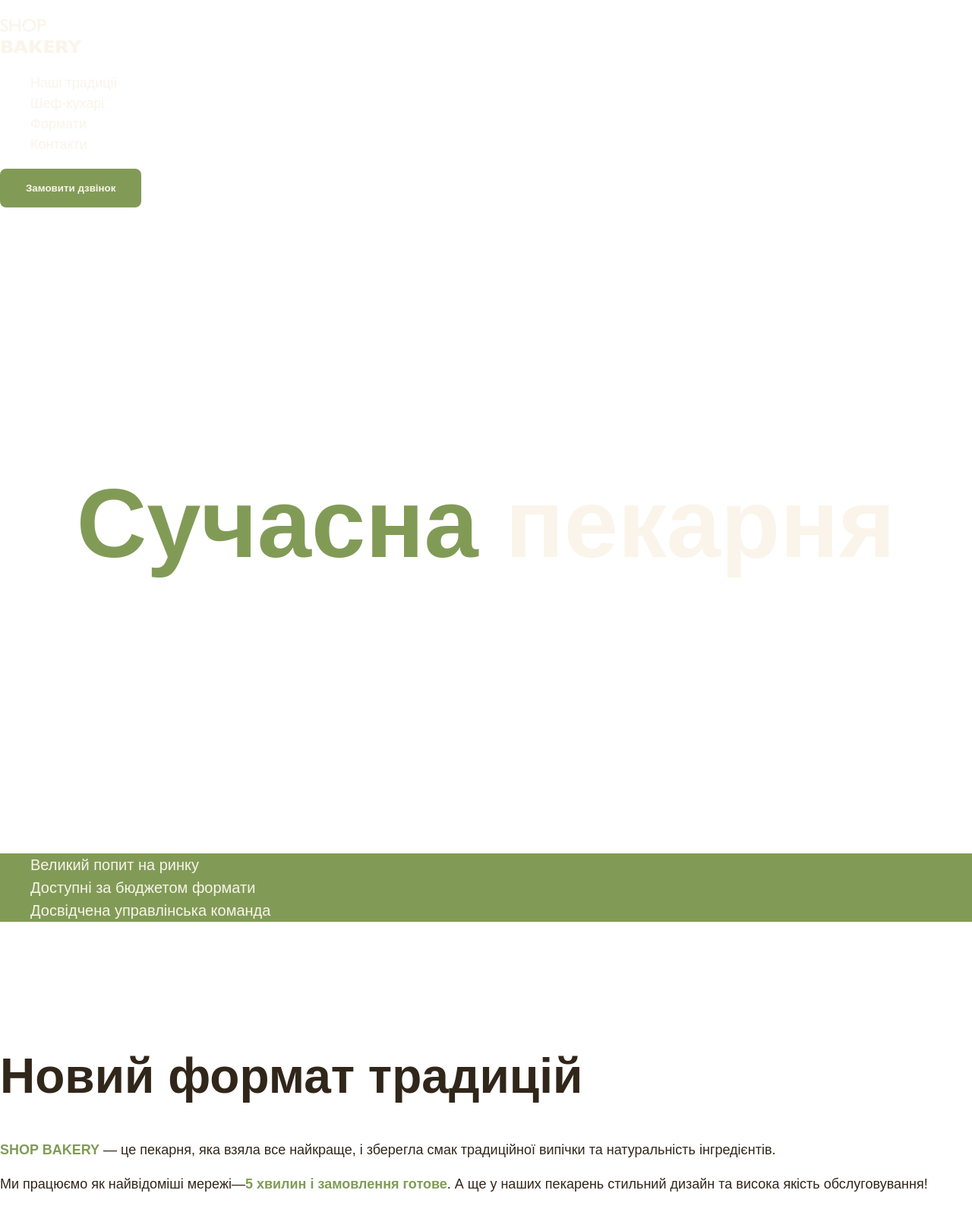
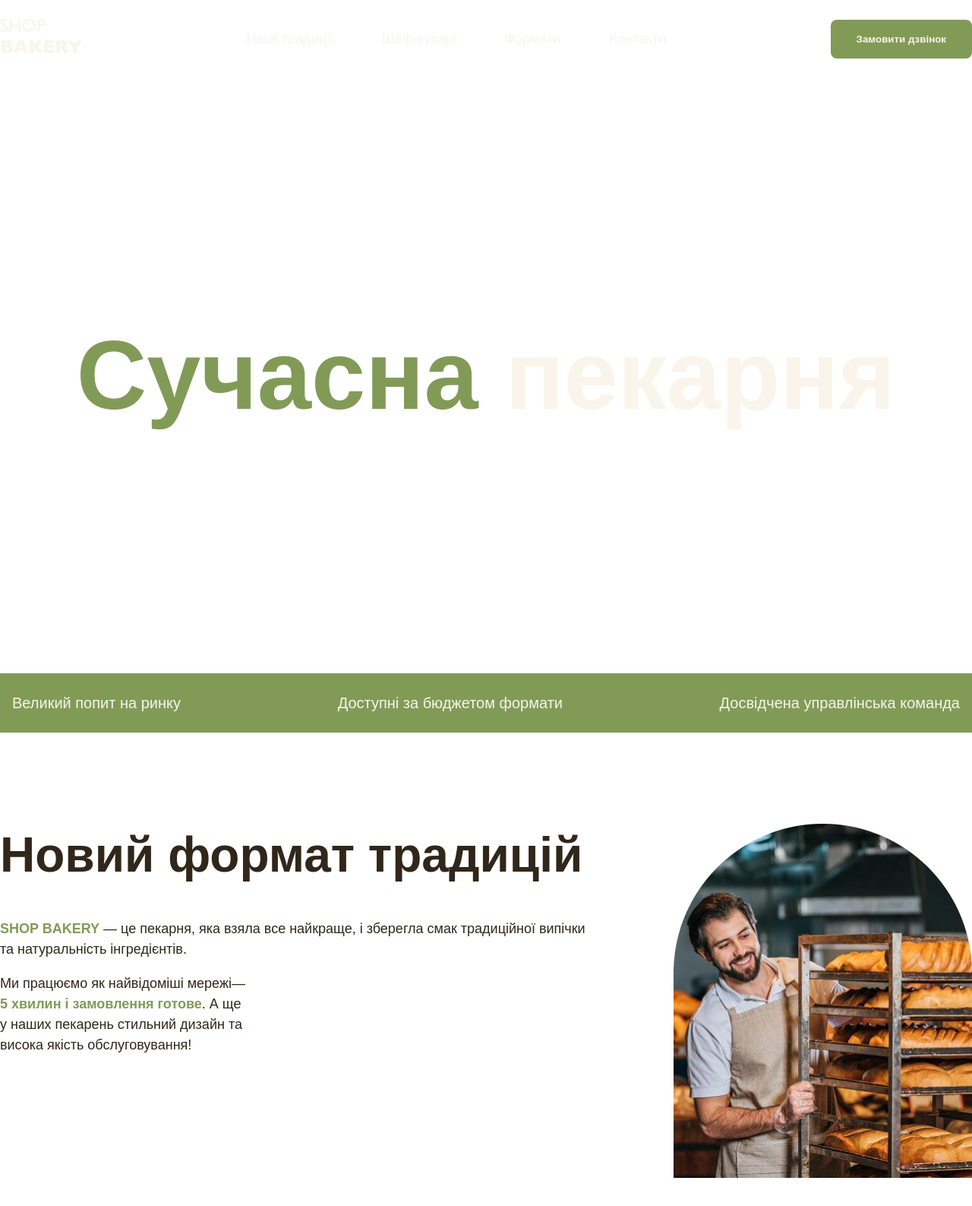
Before and after one commit to freyia-potter/Genius-Spase, a plain HTML site: page index.html in a window 1280 px wide. Shown: the top 1587 px of the page at 76% size. Drawn offline with Linux system fonts and the light colour scheme; a web font is replaced by a local one.

Commit message:
Add files via upload
Add flex

```diff
--- a/index.html
+++ b/index.html
@@ -20,14 +20,15 @@
     <!--парний тег-->
     <header>
       <div class="container">
+        <div class="header-container">
           <!--шапка сторінки (парний тег)-->
-        <nav>
+          <nav class="header-nav">
             <!--навігація (меню) (парний тег)-->
             <a href="./">
               <img src="./images/logo.svg" alt="Лого сучасної пекарні" />
               <!--додавання зображення. одиночний тег-->
             </a>
-          <ul>
+            <ul class="header-menu">
               <!--ненумерований перелік (маркований). парний тег-->
               <li>
                 <a class="menu-link" href="#traditions-section" target="_blank">Наші традиції</a>
@@ -41,6 +42,7 @@
           </nav>
           <button class="button" type="button">Замовити дзвінок</button>
         </div>
+      </div>
     </header>
     <main>
       <!--основний контент сторінки (парний тег)-->
@@ -53,7 +55,7 @@
         </div>
       </section>
       <!--частина сторінки, яка тематично групує вміст і завжди має заголовок (парний тег)-->
-      <section>
+      <section class="advandages-section">
         <div class="container">
           <h2 class="visually-hidden">Наші переваги</h2>
           <ul class="advantages-list">
@@ -65,11 +67,17 @@
       </section>
       <section class="section traditions-section" id="traditions-section">
         <div class="container">
+          <div class="traditions-container">
+            <div class="traditions-content">
               <h2 class="traditions-title section-title">Новий формат традицій</h2>
               <p class="traditions-text"><span class="brand-uppercase">shop bakery</span> — це пекарня, яка взяла все найкраще, і зберегла смак традиційної випічки та натуральність інгредієнтів.</p>
               <!--параграф. парний тег. span використовується для стилізації-->
-          <p class="traditions-text">Ми працюємо як найвідоміші мережі—<span class="brand">5 хвилин і замовлення готове</span>. А ще у наших пекарень стильний дизайн та висока якість обслуговування!</p>
+              <p class="traditions-text limited">Ми працюємо як найвідоміші мережі—<span class="brand">5 хвилин і замовлення готове</span>. А ще у наших пекарень стильний дизайн та висока якість обслуговування!</p>
+            </div>
+            <div class="traditions-image">
               <img src="./images/Mask_group.jpg" alt="Чоловік зі стійкою батонів" />
+            </div>
+          </div>
         </div>
       </section>
       <section class="section" id="chef-section">
@@ -102,9 +110,9 @@
       <section class="section" id="format-section">
         <div class="container">
           <h2 class="formats-title section-title text-center">Формати</h2>
-          <ul>
-            <li>
-              <article>
+          <ul class="formats-list">
+            <li class="formats-item">
+              <article class="format-card">
                 <h3 lang="en" class="format-title">Walrus</h3>
                 <p class="format-text">Площа: до 120 м2</p>
                 <p class="format-text">Меню: розширене меню</p>
@@ -112,8 +120,8 @@
                 <p class="format-text">Посадкові місця: є</p>
               </article>
             </li>
-            <li>
-              <article>
+            <li class="formats-item">
+              <article class="format-card">
                 <h3 lang="en" class="format-title">Horseshoe</h3>
                 <div class="format-text">
                   <p>Площа: до 25 м2</p>
@@ -123,8 +131,8 @@
                 </div>
               </article>
             </li>
-            <li>
-              <article>
+            <li class="formats-item">
+              <article class="format-card">
                 <h3 lang="en" class="format-title">Handlebar</h3>
                 <div class="format-text">
                   <p>Площа: до 15 м2</p>
--- a/style.css
+++ b/style.css
@@ -67,6 +67,8 @@ address {
 }
 ul {
   list-style-type: none;
+  margin: 0px;
+  padding: 0px;
 }
 .visually-hidden {
   position: absolute;
@@ -118,6 +120,25 @@ ul {
   font-weight: 600;
 }
 
+/*Header*/
+.header-container {
+  display: flex;
+  align-items: center;
+  gap: 40px;
+}
+.header-nav {
+  flex-grow: 1;
+  display: flex;
+  align-items: center;
+  gap: 40px;
+}
+.header-menu {
+  display: flex;
+  gap: 64px; /*додає відступи до флекс-елементів всередині контейнеру*/
+  flex-grow: 1; /*розтягує контент на все вільне місце*/
+  justify-content: center; /*відцентрували*/
+}
+
 /*Hero-section*/
 .hero-section {
   padding: 272px 0;
@@ -134,21 +155,38 @@ ul {
   color: var(--colour-brand-light);
 } /*rgba - a для задавання прозорості 1 - не прозорий, 0 - прозорий*/
 
+/*Advantages-section*/
+.advandages-section {
+  background-color: var(--colour-brand-light);
+  padding: 0px 16px; /*РАЗОБПАТЬСЯ С 24 ПИКСЕЛЯМИ. ОТКУДА ЛЕЗЕТ?*/
+}
+.advantages-list {
+  display: flex;
+  justify-content: space-between; /*атрибут забезпечує рівні відстані між айтемами*/
+  gap: 40px;
+}
+.advantages-item {
+  color: var(--colour-primary-light);
+  font-size: 20px;
+  font-weight: 300;
+}
 /*Tradition-section*/
 .traditions-section {
   padding-top: 96px;
 }
+.traditions-container {
+  display: flex;
+  justify-content: space-between;
+  gap: 100px;
+}
+.traditions-content {
+  min-width: 710px;
+  gap: 40px;
+}
 .traditions-title {
   margin-bottom: 42px;
 }
-.advantages-list {
-  color: var(--colour-primary-light);
-  background-color: var(--colour-brand-light);
-}
-.advantages-item {
-  font-size: 20px;
-  font-weight: 300;
-}
+
 .section-title {
   font-size: 64px;
   font-weight: 900;
@@ -165,6 +203,9 @@ ul {
 .traditions-text .brand {
   color: var(--colour-brand-light);
   font-weight: 600;
+}
+.traditions-text.limited {
+  max-width: 330px;
 }
 
 /*Chef-section*/
@@ -194,9 +235,21 @@ ul {
   font-size: 24px;
   font-weight: 600;
 }
+.formats-list {
+  display: flex;
+  gap: 20px;
+}
+.formats-item {
+  flex-basis: calc((100% - 40px) / 3);
+}
 .format-text {
   font-size: 14px;
   font-weight: 300;
+}
+.format-card {
+  border: 1px solid lightgray;
+  border-radius: 10px;
+  padding: 24px;
 }
 
 /*Contacts-section*/
```
Lines whose indentation alone changed are shown as unchanged.
